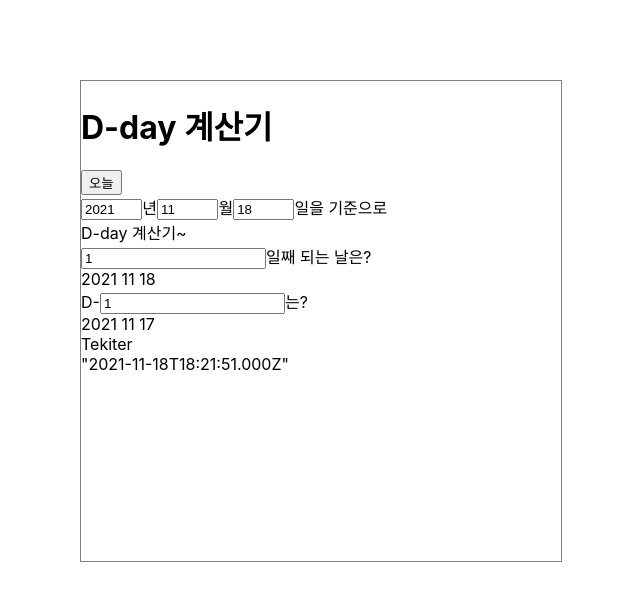
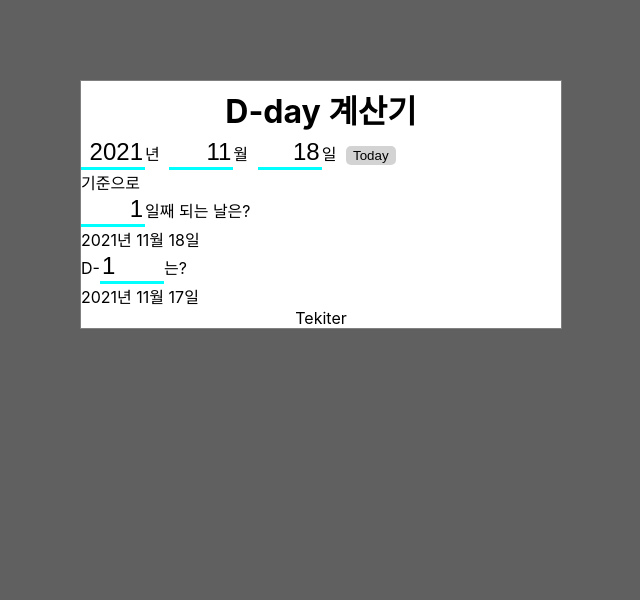
Before and after one commit to WE-SOPT-29th-Web-Part/Gunyoung-Park, a React (Create React App) app in the folder 3_dday_calc/: page / in a window 1280 px wide. Shown: the top 600 px of the page, without its empty margins (319-959 px from the left). Built offline with nearby package versions, Linux system fonts and the light colour scheme.

Commit message:
Add styles

```diff
--- a/3_dday_calc/src/App.tsx
+++ b/3_dday_calc/src/App.tsx
@@ -10,9 +10,10 @@ import { SubHeader } from "./components/SubHeader";
 const Container = styled.div`
   border: 1px solid gray;
   width: 30rem;
-  height: 30rem;
   margin: auto;
   margin-top: 5rem;
+
+  background-color: white;
 `;
 
 function App() {
@@ -28,7 +29,6 @@ function App() {
       <SubHeader />
       <Result currentDate={currentDate} />
       <Footer />
-      {JSON.stringify(currentDate)}
     </Container>
   );
 }
--- a/3_dday_calc/src/components/DatePicker.tsx
+++ b/3_dday_calc/src/components/DatePicker.tsx
@@ -1,11 +1,37 @@
 import { ChangeEvent, useEffect, useState } from "react";
 import styled from "styled-components";
+import colors from "../styles/colors";
 
 const TextInput = styled.input`
-  width: 4em;
+  width: 2.5em;
+  background-color: transparent;
+  border-width: 0 0 3px 0;
+  border-color: ${colors.lightPrimary};
+
+  text-align: right;
+  font-size: 1.5em;
+
+  transition: border-color 0.3s;
+
+  &:hover {
+    border-color: ${colors.primary};
+  }
+
+  &:focus-visible {
+    border-color: ${colors.primary};
+    outline: none;
+  }
 `;
 
-const TodayButton = styled.button``;
+const DateLabel = styled.label`
+  margin-right: 0.6em;
+`;
+
+const TodayButton = styled.button`
+  border: 1px solid transparent;
+  background-color: lightgray;
+  border-radius: 5px;
+`;
 
 interface DatePickerProps {
   date: Date;
@@ -62,30 +88,28 @@ export function DatePicker(props: DatePickerProps) {
 
   return (
     <div>
-      <TodayButton onClick={makeToday}>오늘</TodayButton>
-      <div>
       <TextInput
         type="text"
         name="year"
         onChange={handleInputChange}
         value={yearStr}
       />
-        년
+      <DateLabel>년</DateLabel>
       <TextInput
         type="text"
         name="month"
         onChange={handleInputChange}
         value={monthStr}
       />
-        월
+      <DateLabel>월</DateLabel>
       <TextInput
         type="text"
         name="date"
         onChange={handleInputChange}
         value={dateStr}
       />
-        일을 기준으로
-      </div>
+      <DateLabel>일</DateLabel>
+      <TodayButton onClick={makeToday}>Today</TodayButton>
     </div>
   );
 }
--- a/3_dday_calc/src/components/Footer.tsx
+++ b/3_dday_calc/src/components/Footer.tsx
@@ -1,5 +1,9 @@
-import React from "react";
+import styled from "styled-components";
+
+const FooterBox = styled.div`
+  text-align: center;
+`;
 
 export function Footer() {
-  return <div>Tekiter</div>;
+  return <FooterBox>Tekiter</FooterBox>;
 }
--- a/3_dday_calc/src/components/Header.tsx
+++ b/3_dday_calc/src/components/Header.tsx
@@ -1,5 +1,19 @@
-import React from "react";
+import styled from "styled-components";
+
+const HeaderBox = styled.div`
+  padding: 0.3em 0;
+
+  text-align: center;
+
+  & h1 {
+    margin: 0;
+  }
+`;
 
 export function Header() {
-  return <h1>D-day 계산기</h1>;
+  return (
+    <HeaderBox>
+      <h1>D-day 계산기</h1>
+    </HeaderBox>
+  );
 }
--- a/3_dday_calc/src/components/Result.tsx
+++ b/3_dday_calc/src/components/Result.tsx
@@ -1,4 +1,5 @@
 import { useState } from "react";
+import styled from "styled-components";
 import { addDays } from "../util/datefn";
 import { DatePresenter } from "./common/DatePresenter";
 import { NumberInput } from "./common/NumberInput";
@@ -40,13 +41,17 @@ function DateToX(props: DateToXProps) {
     <div>
       <div>
         D-
-        <NumberInput onValueChange={(v) => setDays(v)} value={days} />
+        <LeftNumberInput onValueChange={(v) => setDays(v)} value={days} />
         는?
       </div>
       <DatePresenter date={addedDate} />
     </div>
   );
 }
+
+const LeftNumberInput = styled(NumberInput)`
+  text-align: left;
+`;
 
 interface ResultProps {
   currentDate: Date;
--- a/3_dday_calc/src/components/SubHeader.tsx
+++ b/3_dday_calc/src/components/SubHeader.tsx
@@ -1,5 +1,3 @@
-import React from "react";
-
 export function SubHeader() {
-  return <div>D-day 계산기~</div>;
+  return <div>기준으로</div>;
 }
--- a/3_dday_calc/src/components/common/DatePresenter.tsx
+++ b/3_dday_calc/src/components/common/DatePresenter.tsx
@@ -9,5 +9,5 @@ export function DatePresenter(props: DatePresenterProps) {
   const month = dateValue.getMonth() + 1;
   const date = dateValue.getDate();
 
-  return <div>{`${year} ${month} ${date}`}</div>;
+  return <div>{`${year}년 ${month}월 ${date}일`}</div>;
 }
--- a/3_dday_calc/src/components/common/NumberInput.tsx
+++ b/3_dday_calc/src/components/common/NumberInput.tsx
@@ -1,12 +1,17 @@
 import { ChangeEvent, useEffect, useState } from "react";
+import styled from "styled-components";
+import colors from "../../styles/colors";
 
 interface NumberInputProps {
   onValueChange?(value: number): void;
   value?: number;
+  className?: string;
 }
 
-export function NumberInput(props: NumberInputProps) {
-  const { value = 1, onValueChange = () => {} } = props;
+export const NumberInput = styled(function NumberInput(
+  props: NumberInputProps
+) {
+  const { value = 1, onValueChange = () => {}, className = "" } = props;
 
   const [raw, setRaw] = useState("");
 
@@ -24,5 +29,31 @@ export function NumberInput(props: NumberInputProps) {
     }
   }
 
-  return <input type="text" value={raw} onChange={valueChanged}></input>;
-}
+  return (
+    <input
+      type="text"
+      className={className}
+      value={raw}
+      onChange={valueChanged}
+    />
+  );
+})`
+  width: 2.5em;
+  background-color: transparent;
+  border-width: 0 0 3px 0;
+  border-color: ${colors.lightPrimary};
+
+  text-align: right;
+  font-size: 1.5em;
+
+  transition: border-color 0.3s;
+
+  &:hover {
+    border-color: ${colors.primary};
+  }
+
+  &:focus-visible {
+    border-color: ${colors.primary};
+    outline: none;
+  }
+`;
--- a/3_dday_calc/src/index.tsx
+++ b/3_dday_calc/src/index.tsx
@@ -1,10 +1,12 @@
 import React from "react";
 import ReactDOM from "react-dom";
-import "./index.css";
+
 import App from "./App";
+import GlobalStyle from "./styles/globalStyle";
 
 ReactDOM.render(
   <React.StrictMode>
+    <GlobalStyle />
     <App />
   </React.StrictMode>,
   document.getElementById("root")
--- /dev/null
+++ b/3_dday_calc/src/styles/colors.ts
@@ -0,0 +1,7 @@
+const colors = {
+  background: "#606060",
+  primary: "blue",
+  lightPrimary: "cyan",
+};
+
+export default colors;
--- /dev/null
+++ b/3_dday_calc/src/styles/globalStyle.ts
@@ -0,0 +1,26 @@
+import { createGlobalStyle } from "styled-components";
+import colors from "./colors";
+
+const GlobalStyle = createGlobalStyle`
+  body {
+    margin: 0;
+    font-family: -apple-system, BlinkMacSystemFont, "Segoe UI", "Roboto", "Oxygen",
+      "Ubuntu", "Cantarell", "Fira Sans", "Droid Sans", "Helvetica Neue",
+      sans-serif;
+    -webkit-font-smoothing: antialiased;
+    -moz-osx-font-smoothing: grayscale;
+
+    box-sizing: border-box;
+
+    background-color: ${colors.background};
+  }
+
+  code {
+    font-family: source-code-pro, Menlo, Monaco, Consolas, "Courier New",
+      monospace;
+  }
+
+
+`;
+
+export default GlobalStyle;
```
Lines whose indentation alone changed are shown as unchanged.
